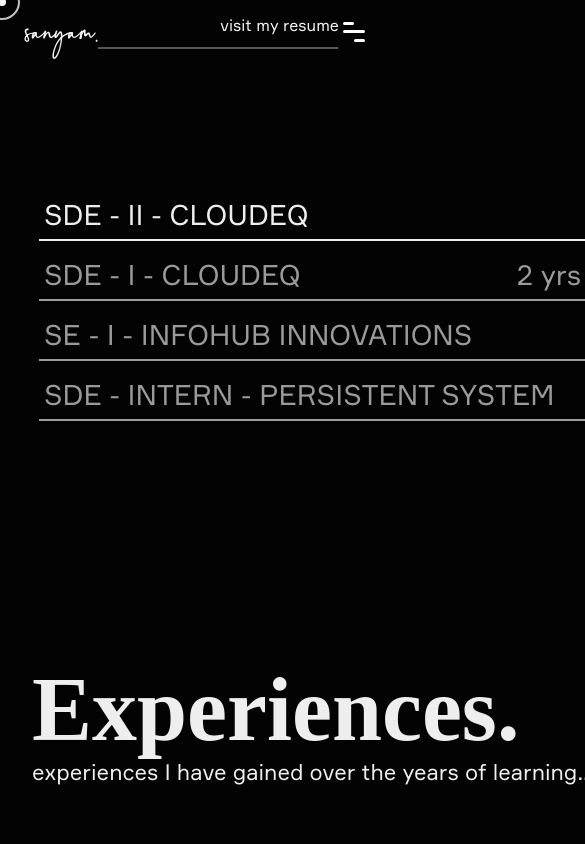
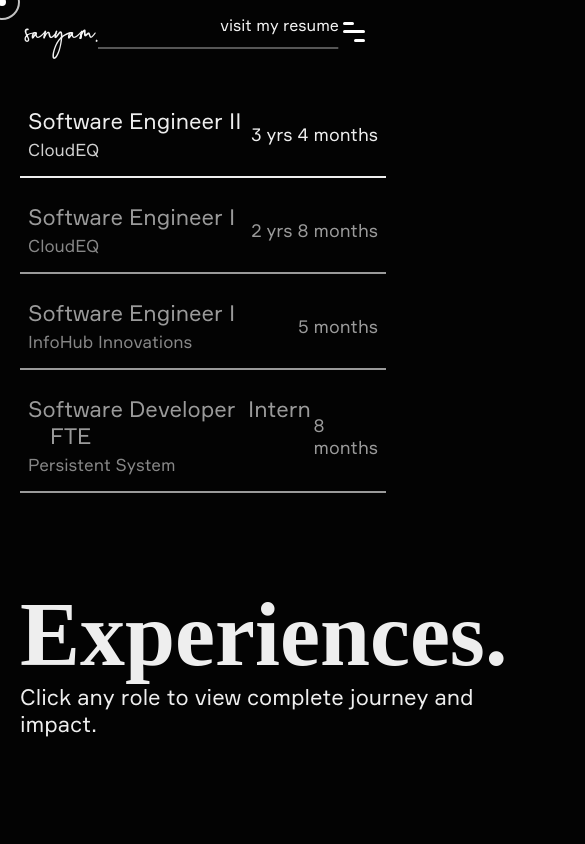
Before and after one commit to sanyam121R/portfolio, a React (Create React App) app: page /experience in a window 390 px wide. Shown: the top 844 px of the page, 585 px wide, since content can reach past the window. Built offline with nearby package versions, Linux system fonts and the light colour scheme; a web font is replaced by a local one.

Commit message:
Updated Exp tab

```diff
--- a/src/Components/Experience/Experience.jsx
+++ b/src/Components/Experience/Experience.jsx
@@ -5,12 +5,14 @@
 
 const Experience = () => {
     const { cursorChangeHandler } = useContext(MouseContext);
-    const [experience_data, setExperience_data] = useState(experienceData[0]);
+    const [experienceDataSelected, setExperienceDataSelected] = useState(experienceData[0]);
     const [active, setActive] = useState(0);
+    const [isPanelOpen, setIsPanelOpen] = useState(false);
 
-    const selectedexperience = (data, index) => {
-        setExperience_data(data);
+    const selectedExperience = (data, index) => {
+        setExperienceDataSelected(data);
         setActive(index);
+        setIsPanelOpen(true);
     }
 
     return (
@@ -21,44 +23,82 @@
                         return (
                             <div
                                 key={experience.id}
-                            className={active===index?"experience active":"experience"}
-                            onClick={() => selectedexperience(experience, index)}
+                                className={active === index ? "experience active" : "experience"}
+                                onClick={() => selectedExperience(experience, index)}
                                 role="tab"
                                 aria-selected={active === index}
                                 aria-controls={`experience-panel-${experience.id}`}
                                 onMouseEnter={() => cursorChangeHandler('hovered')}
                                 onMouseLeave={() => cursorChangeHandler('')}
                             >
-                            <span> {experience?.designation.toUpperCase()} - {experience?.companyName.toUpperCase()} </span>
-                            <span> {experience?.experience.toLowerCase()} </span>
+                                <div className='experience-main'>
+                                    <span className='role'> {experience?.designation} </span>
+                                    <span className='company'> {experience?.companyName} </span>
+                                </div>
+                                <span className='duration'> {experience?.experience} </span>
+                                <div className='stack-preview'>
+                                    <p>{experience?.experience} of experience</p>
+                                    <p>Stacks worked on:</p>
+                                    <div className='chips'>
+                                        {experience?.stacks?.map((stack) => (
+                                            <span key={stack} className='chip'>{stack}</span>
+                                        ))}
+                                    </div>
+                                </div>
                             </div>
                         )
                     })}
                 </div>
                 <div className='heading'>
                     <h1>Experiences.</h1>
-                <p>experiences I have gained over the years of learning..</p>
+                    <p>Click any role to view complete journey and impact.</p>
                 </div>
             </div>
 
-        <div className='right' role="tabpanel" id={`experience-panel-${experience_data?.id}`}>
-            <img
-                src={experience_data?.url}
-                alt={`${experience_data?.companyName} company`}
-                style={{borderRadius:"50%", width:"430px", height:"430px"}}
-            />
+            <div className={isPanelOpen ? 'panel-placeholder hidden' : 'panel-placeholder'}>
+                <div className='doodle-box'>
+                    <p>Select any role to explore details</p>
+                    <div className='doodle-lines'>
+                        <span />
+                        <span />
+                        <span />
+                    </div>
+                    <div className='doodle-circle' />
+                </div>
+            </div>
+
+            <aside
+                className={isPanelOpen ? 'experience-panel open' : 'experience-panel'}
+                role="tabpanel"
+                id={`experience-panel-${experienceDataSelected?.id}`}
+                aria-hidden={!isPanelOpen}
+            >
                 <article className='experience-des'>
+                    <button
+                        type='button'
+                        className='close-panel'
+                        onClick={() => setIsPanelOpen(false)}
+                        aria-label='Close details panel'
+                    >
+                        x
+                    </button>
                     <header>
-                    <div className='header'> {experience_data?.designation} - {experience_data?.companyName} </div>
-                    <div> {experience_data?.expToandFrom} </div>
+                        <h2 className='header'>{experienceDataSelected?.companyName}</h2>
+                        <p className='location'>{experienceDataSelected?.location}</p>
+                        <p className='sub-header'>
+                            {experienceDataSelected?.experience} | {experienceDataSelected?.designation}
+                        </p>
+                        <p>{experienceDataSelected?.expToandFrom}</p>
                     </header>
                     <section>
-                    <div>
-                        {experience_data?.description}
-                    </div>
+                        <ul>
+                            {experienceDataSelected?.highlights?.map((point) => (
+                                <li key={point}>{point}</li>
+                            ))}
+                        </ul>
                     </section>
                 </article>
-        </div>
+            </aside>
         </section>
     )
 }
--- a/src/Components/Experience/style.scss
+++ b/src/Components/Experience/style.scss
@@ -1,47 +1,118 @@
 $primary-color: #eeeeee;
 
 .experiences-page {
-    align-items: center;
+    align-items: flex-start;
     display: flex;
     flex-direction: row;
-    gap: 200px;
-    height: 90vh;
+    gap: 48px;
+    min-height: 90vh;
     padding: 32px;
     justify-content: space-between;
+    position: relative;
+    overflow: visible;
 }
 
 .left {
     display: flex;
     flex-direction: column;
     align-items: flex-start;
-    gap: 230px;
-}
-
-.right {
-    height: 550px;
-    width: 550px;
-    text-align: center;
+    gap: 90px;
+    width: min(760px, 100%);
 }
 
 .experiences-list {
     display: flex;
     flex-direction: column;
+    width: 100%;
+    gap: 14px;
+    overflow: visible;
 }
 
 .experience {
+    position: relative;
+    z-index: 1;
     display: flex;
-    width: 670px;
-    margin: 7px;
-    padding: 5px;
+    width: 100%;
+    margin: 0;
+    padding: 14px 8px;
     justify-content: space-between;
     align-items: center;
     font-family: 'Formular';
-    font-size: 28px;
+    font-size: 24px;
     font-style: normal;
     font-weight: 400;
     line-height: normal;
     color: rgba(255, 255, 255, 0.60);
     border-bottom: 2px solid rgba(255, 255, 255, 0.60);
+    cursor: pointer;
+    transition: color 220ms ease, border-color 220ms ease, transform 220ms ease;
+
+    .experience-main {
+        display: flex;
+        flex-direction: column;
+        align-items: flex-start;
+        gap: 4px;
+    }
+
+    .role {
+        font-size: 22px;
+    }
+
+    .company {
+        font-size: 17px;
+        opacity: 0.88;
+    }
+
+    .duration {
+        font-size: 18px;
+    }
+
+    .stack-preview {
+        position: absolute;
+        right: 8px;
+        top: calc(100% + 8px);
+        transform: translateY(10px);
+        width: 310px;
+        min-height: 160px;
+        border: 1px solid rgba(255, 255, 255, 0.5);
+        background: rgb(16, 16, 16);
+        padding: 14px;
+        border-radius: 8px;
+        opacity: 0;
+        pointer-events: none;
+        transition: all 250ms ease;
+        z-index: 22;
+
+        p {
+            margin: 0 0 8px;
+            color: $primary-color;
+            font-size: 14px;
+        }
+
+        .chips {
+            display: flex;
+            flex-wrap: wrap;
+            gap: 7px;
+        }
+
+        .chip {
+            border: 1px solid rgba(255, 255, 255, 0.45);
+            color: $primary-color;
+            border-radius: 999px;
+            padding: 3px 9px;
+            font-size: 12px;
+        }
+    }
+
+    &:hover {
+        z-index: 30;
+        transform: translateX(8px);
+
+        .stack-preview {
+            opacity: 1;
+            transform: translateY(0);
+        }
+    }
 }
 
 .active {
@@ -50,29 +121,155 @@
     border-bottom: 2px solid;
 }
 
+.experience-panel {
+    position: absolute;
+    right: 0;
+    top: 0;
+    height: 100%;
+    width: min(650px, 100%);
+    transform: translateX(102%);
+    opacity: 0;
+    transition: transform 320ms ease, opacity 320ms ease;
+    pointer-events: none;
+    background: rgba(10, 10, 10, 0.98);
+    border-left: 1px solid rgba(255, 255, 255, 0.18);
+    z-index: 10;
+}
+
+.experience-panel.open {
+    transform: translateX(0);
+    opacity: 1;
+    pointer-events: auto;
+}
+
+.panel-placeholder {
+    width: min(620px, 100%);
+    min-height: 70vh;
+    display: flex;
+    align-items: center;
+    justify-content: center;
+    transition: opacity 260ms ease, transform 260ms ease;
+
+    .doodle-box {
+        width: min(460px, 100%);
+        min-height: 380px;
+        border: 1px dashed rgba(255, 255, 255, 0.35);
+        border-radius: 22px;
+        position: relative;
+        padding: 30px;
+        box-sizing: border-box;
+        background: radial-gradient(circle at top right, rgba(255, 255, 255, 0.08), rgba(255, 255, 255, 0.01));
+    }
+
+    p {
+        font-family: Formular;
+        color: rgba(255, 255, 255, 0.85);
+        font-size: 24px;
+        max-width: 250px;
+        margin: 0;
+    }
+
+    .doodle-lines {
+        position: absolute;
+        bottom: 36px;
+        left: 30px;
+        display: flex;
+        flex-direction: column;
+        gap: 12px;
+
+        span {
+            display: block;
+            height: 2px;
+            border-radius: 999px;
+            background: rgba(255, 255, 255, 0.45);
+        }
+
+        span:nth-child(1) {
+            width: 190px;
+        }
+
+        span:nth-child(2) {
+            width: 135px;
+        }
+
+        span:nth-child(3) {
+            width: 165px;
+        }
+    }
+
+    .doodle-circle {
+        width: 110px;
+        height: 110px;
+        border: 1px solid rgba(255, 255, 255, 0.38);
+        border-radius: 50%;
+        position: absolute;
+        right: 30px;
+        bottom: 24px;
+    }
+}
+
+.panel-placeholder.hidden {
+    opacity: 0;
+    transform: translateX(24px);
+    pointer-events: none;
+}
+
 .experience-des {
-    width: 550px;
+    width: 100%;
+    height: 100%;
     color: var(--primary-color);
-    position: relative;
-    top: -86px;
     display: flex;
     flex-direction: column;
-    gap: 10px;
-    align-items: center;
+    gap: 14px;
+    align-items: flex-start;
     font-family: Formular;
     font-style: normal;
     line-height: normal;
+    padding: 34px 30px;
+    box-sizing: border-box;
+    overflow-y: auto;
+
+    .close-panel {
+        align-self: flex-end;
+        width: 34px;
+        height: 34px;
+        border: 1px solid rgba(255, 255, 255, 0.4);
+        color: $primary-color;
+        background: transparent;
+        cursor: pointer;
+        border-radius: 50%;
+        font-size: 16px;
+    }
 
     .header {
-        font-size: 36px;
+        font-size: 40px;
         font-weight: 400;
+        margin: 0;
+    }
+
+    .location {
+        margin: 4px 0 0;
+        font-size: 18px;
+        color: rgba(255, 255, 255, 0.8);
+    }
+
+    .sub-header {
+        margin: 8px 0 0;
+        font-size: 20px;
+        color: rgba(255, 255, 255, 0.9);
     }
 
     & section {
-        width: fit-content;
+        width: 100%;
 
-        & div {
+        & ul {
+            margin: 0;
+            padding-left: 18px;
+            display: flex;
+            flex-direction: column;
+            gap: 12px;
             text-align: start;
+            line-height: 1.45;
         }
     }
 }
@@ -96,3 +293,29 @@
         font-size: 22px;
     }
 }
+
+@media (max-width: 1100px) {
+    .experiences-page {
+        padding: 20px;
+    }
+
+    .experience-panel {
+        width: 100%;
+    }
+
+    .panel-placeholder {
+        display: none;
+    }
+
+    .experience .stack-preview {
+        left: 0;
+        right: auto;
+        top: calc(100% + 8px);
+        transform: translateY(10px);
+        width: min(360px, 92%);
+    }
+
+    .experience:hover .stack-preview {
+        transform: translateY(0);
+    }
+}
--- a/src/data/experienceData.js
+++ b/src/data/experienceData.js
@@ -2,37 +2,64 @@
   {
     id: 1,
     companyName: "CloudEQ",
-    designation: "SDE - II",
-    experience: "9 months",
-    url: "assets/imgs/experience/ben-kolde-cpLsWmMEa1Q-unsplash.jpg",
-    expToandFrom: "08-2025 to PRESENT",
-    description: "It's a remarkable journey here in CloudEQ where I can learn and implement new technologies, learning curve is moving exponentially from internal products to leading Client calls."
+    location: "Chandigarh, India (Hybrid)",
+    designation: "Software Engineer II",
+    experience: "3 yrs 4 months",
+    expToandFrom: "Aug 2025 - Present",
+    stacks: [
+      "Node.js",
+      "Salesforce CDC",
+      "Redis",
+      "BullMQ",
+      "MongoDB",
+      "React",
+      "TypeScript"
+    ],
+    highlights: [
+      "Architected an event-driven automation platform on Salesforce CDC with a stateless Node.js ingestion layer, Redis/BullMQ queue partitioned by opportunityId, and a MongoDB-backed Saga Orchestrator with compensating transactions, idempotency guards, and Jira webhook approvals, cutting project intake overhead by 75% across Jira, Teams, and SharePoint.",
+      "Engineered a fault-tolerant distributed system with scalable worker tiers, BullMQ exponential-backoff retries for transient 5xx failures, and MongoDB saga state as source of truth, ensuring zero duplicate resource creation with 99% reliability at 500+ events.",
+      "Integrated Microsoft Graph API to automate Teams channel creation and SharePoint migration of 2,000+ documents, improving cross-platform collaboration efficiency by 40%.",
+      "Designed and built a custom budget-vs-variance analytics table from Figma in React and TypeScript (without table libraries) with fixed + scrollable columns, expandable multi-level rows, multi-range date comparison, and windowed loading via TanStack Query for fast large-dataset interactions."
+    ]
   },
   {
     id: 2,
     companyName: "CloudEQ",
-    designation: "SDE - I",
+    location: "Chandigarh, India (Hybrid)",
+    designation: "Software Engineer I",
     experience: "2 yrs 8 months",
-    url: "assets/imgs/experience/ben-kolde-cpLsWmMEa1Q-unsplash.jpg",
-    expToandFrom: "01-2023 to 08-2025",
-    description: "From implementing multiple reusable React components to integrating Client interface with our backend. Architecting client intake automation for our company to reduce manual efforts."
+    expToandFrom: "Jan 2023 - Aug 2025",
+    stacks: ["React.js", "TypeScript", "Node.js", "MongoDB", "AWS Lambda", "Azure AD", "Jira"],
+    highlights: [
+      "Built event-triggered AWS Lambda (Node.js) integrations between HALO ITSM and Jira plus ServiceNow and Jira, accelerating ticket resolution by 25% and eliminating about 80% of manual ticket synchronization.",
+      "Developed scalable web applications using React.js, TypeScript, Node.js, and MongoDB with robust Azure AD SSO for 450 enterprise users.",
+      "Optimized a custom Resource and Project Management UI, reducing page load time by 800ms, improving Core Web Vitals, and increasing user engagement by 10%."
+    ]
   },
   {
     id: 3,
     companyName: "InfoHub Innovations",
-    designation: "SE - I",
-    experience: "7 months",
-    url: "assets/imgs/experience/luca-bravo-XJXWbfSo2f0-unsplash.jpg",
-    expToandFrom: "06-2022 to 12-2022",
-    description: "Remarkable experience working with a mentoring team where I learned Frontend techstacks and how OAuth 2.0 works. Contributed to building user-facing features and API integrations."
+    location: "Mumbai, India (Remote)",
+    designation: "Software Engineer I",
+    experience: "5 months",
+    expToandFrom: "Aug 2022 - Dec 2022",
+    stacks: ["Node.js", "OAuth 2.0", "CMS", "React.js", "Web Performance"],
+    highlights: [
+      "Engineered secure Node.js backend services with OAuth 2.0 and automated CMS data ingestion for 4,000+ monthly articles, reducing data errors by 60%.",
+      "Refactored React.js frontend architecture, improving LCP by 10% and CLS from 0.23 to 0.12."
+    ]
   },
   {
     id: 4,
     companyName: "Persistent System",
-    designation: "SDE - Intern",
+    location: "Nagpur, India (Remote)",
+    designation: "Software Developer (Intern & FTE)",
     experience: "8 months",
-    url: "assets/imgs/experience/luca-bravo-XJXWbfSo2f0-unsplash.jpg",
-    expToandFrom: "12-2021 to 08-2022",
-    description: "As a fresher learning from HELLO WORLD to responsive UI components in Reactjs, working with Agile teams. Best platform to understand the IT industry with supportive colleagues."
+    expToandFrom: "Dec 2021 - Aug 2022",
+    stacks: ["IBM Netezza", "nzcli", "nzsql", "PostgreSQL", "Docker", "SQL"],
+    highlights: [
+      "Worked on IBM Netezza data-warehouse appliances using nzcli and nzsql on top of PostgreSQL to monitor and maintain SPUs and debug SQL workloads.",
+      "Gained hands-on exposure to containerization with Docker and large-scale analytical database environments."
+    ]
   }
 ];
```
Lines whose indentation alone changed are shown as unchanged.
